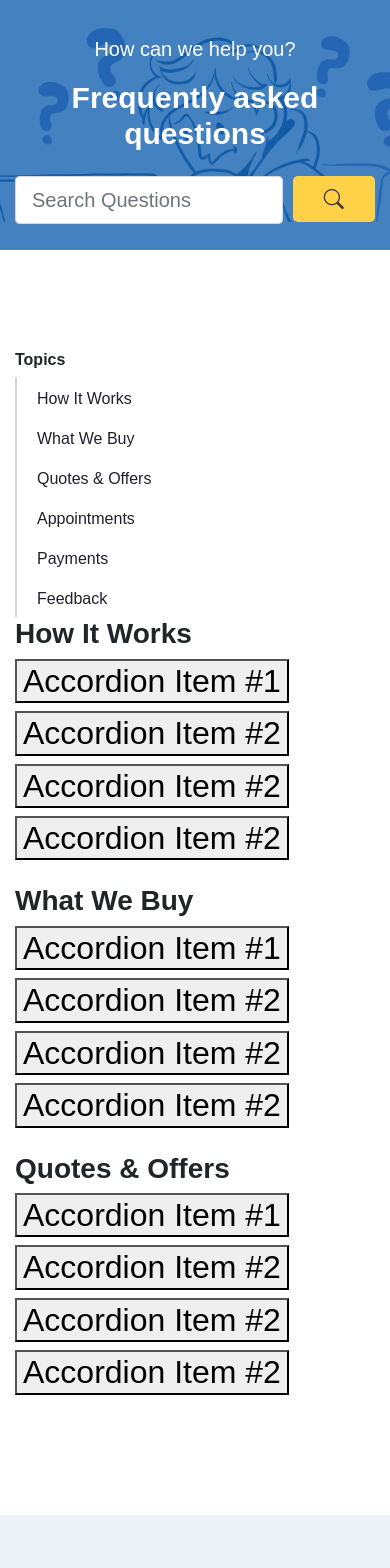
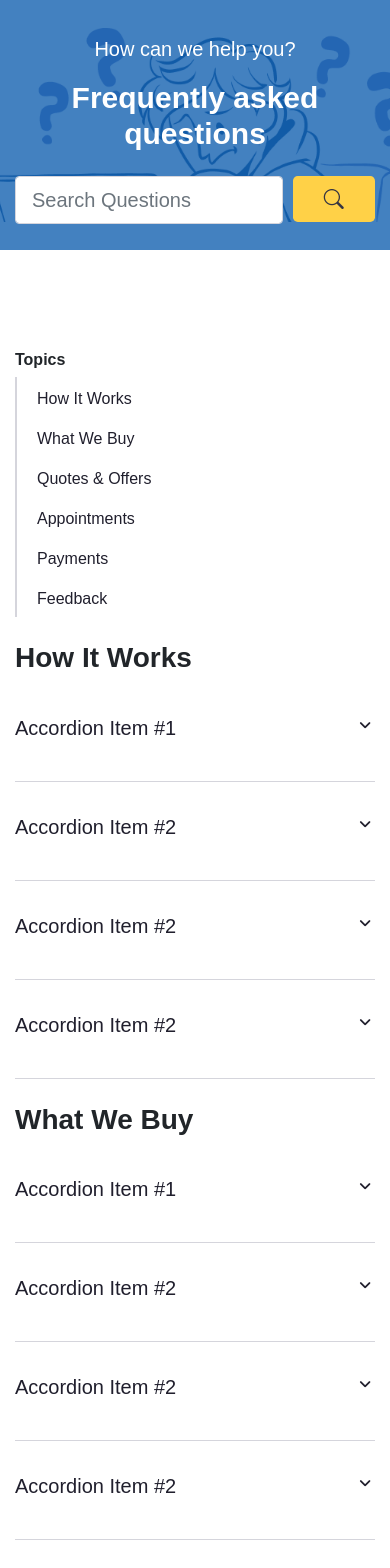
Before and after one commit to smbteam5/whipflip_v2, a Next.js app: page /pagefaq in a window 390 px wide. Shown: the top 1568 px of the page. Built offline with nearby package versions, Linux system fonts and the light colour scheme.

Commit message:
Static Pages

```diff
--- a/pages/pagefaq.js
+++ b/pages/pagefaq.js
@@ -45,7 +45,7 @@
       <div className="how-it-works pt100 pb-5 body-text">
         <div className="container">
           <div className="row mb-5">
-            <div className="col-md-4 col-lg-3 faq-topics">
+            <div className="col-md-4 col-lg-3 faq-topics mb-4">
               <h6 className="font-weight-600">Topics</h6>
               <ul>
                 <li>
@@ -68,7 +68,8 @@
                 </li>
               </ul>
             </div>
-            <div className="col-md-8 col-lg-9">
+            <div className="col-md-8 col-lg-9 faq">
+              <div className="faqWrapper">
                 <div>
                   <h3 className="font-weight-600">How It Works</h3>
                   <Faq />
@@ -85,6 +86,7 @@
             </div>
           </div>
         </div>
+      </div>
 
       <Footer />
     </>
--- a/scss/_layout.scss
+++ b/scss/_layout.scss
@@ -9,9 +9,6 @@
 .font-weight-400 { font-weight: 400 !important;}
 .font-weight-600 { font-weight: 600 !important;}
 .font-weight-800 { font-weight: 800 !important;}
-
-
-
 
 
 .text-white { color: #fff; & a {  color: #fff; text-decoration: none;}}
```
Lines whose indentation alone changed are shown as unchanged.
